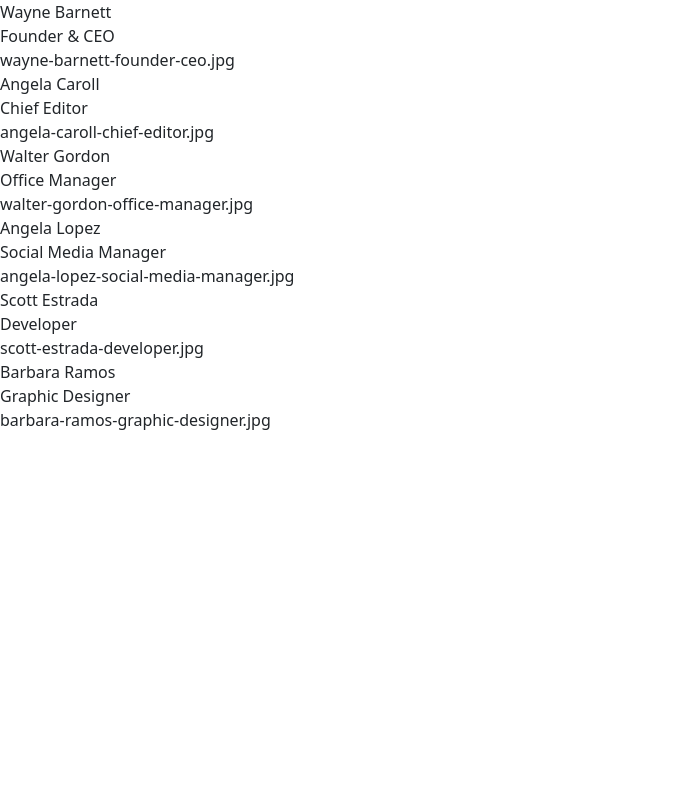
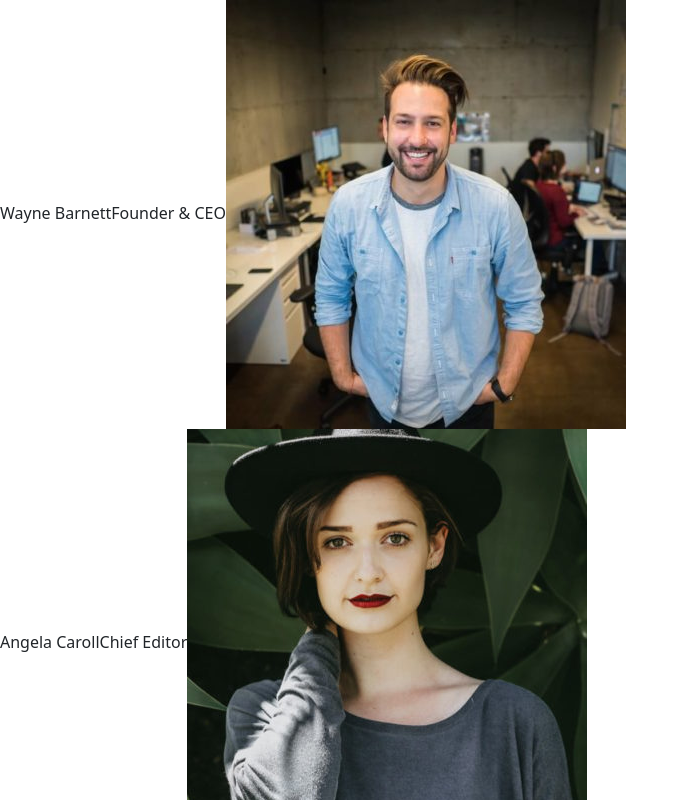
Before and after one commit to SquallStrifeX/js-our-team, a plain HTML site: page index.html in a window 1280 px wide. Shown: the top 800 px of the page, without its empty margins (0-689 px from the left). Drawn offline with nearby package versions, Linux system fonts and the light colour scheme; files whose address does not match are found by name.

Commit message:
end bonus 1

```diff
--- a/js/script.js
+++ b/js/script.js
@@ -36,11 +36,11 @@ let dipendenti = [
 
 for (i=0; i<=dipendenti.length; i++){
     console.log(dipendenti[i]);
+    let list = document.getElementById('dipendenti')
+    let div = document.createElement('div');
     for( let key in dipendenti[i]){
         console.log(dipendenti[i][key]);
-        let list = document.getElementById('dipendenti')
-        let div = document.createElement('div');
-        div.innerHTML = (dipendenti[i][key])
+        div.innerHTML = dipendenti[i]['nome'] + dipendenti[i]['ruolo'] + '<img src=".//img/' + dipendenti[i]['image'] + '" alt="Immagine dipendente">'
         list.appendChild(div)
     }
 
```
Also changed, not shown: index.html (+2 -1 lines).
